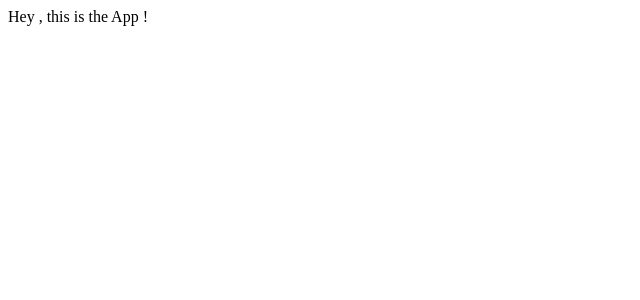
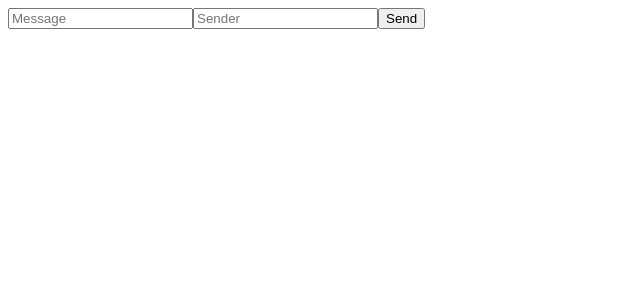
Before and after one commit to Shenkito/chat-app-react, a React (Vite) app in the folder client/: page / in a window 1280 px wide. Shown: the top 300 px of the page, without its empty margins (0-640 px from the left). Built offline with nearby package versions, Linux system fonts and the light colour scheme.

Commit message:
Add message form

```diff
--- a/client/src/App.jsx
+++ b/client/src/App.jsx
@@ -1,10 +1,11 @@
+import MessageForm from './components/MessageForm';
 
 function App() {
 
   return (
     <>
       <div>
-        Hey , this is the App !
+        <MessageForm />
       </div>
     </>
   )
--- /dev/null
+++ b/client/src/components/MessageForm.jsx
@@ -0,0 +1,43 @@
+import { useState } from 'react';
+
+import * as messageService from '../services/messageService';
+
+export default function MessageForm() {
+
+    const [text, setText] = useState('');
+    const [sender, setSender] = useState('');
+
+    const handleSubmit = async (e) => {
+        e.preventDefault();
+        console.log('clicked');
+        const messageData = {
+            text: text,
+            sender: sender,
+        }
+        try {
+            console.log({ text, sender });
+            const message = await messageService.send(messageData);
+            console.log(message);
+        } catch (error) {
+            console.log(error);
+        }
+    };
+
+    return (
+        <form onSubmit={handleSubmit}>
+            <input
+                type="text"
+                placeholder="Message"
+                value={text}
+                onChange={(e) => setText(e.target.value)}
+            />
+            <input
+                type="text"
+                placeholder="Sender"
+                value={sender}
+                onChange={(e) => setSender(e.target.value)}
+            />
+            <button type="submit">Send</button>
+        </form>
+    );
+}
```
